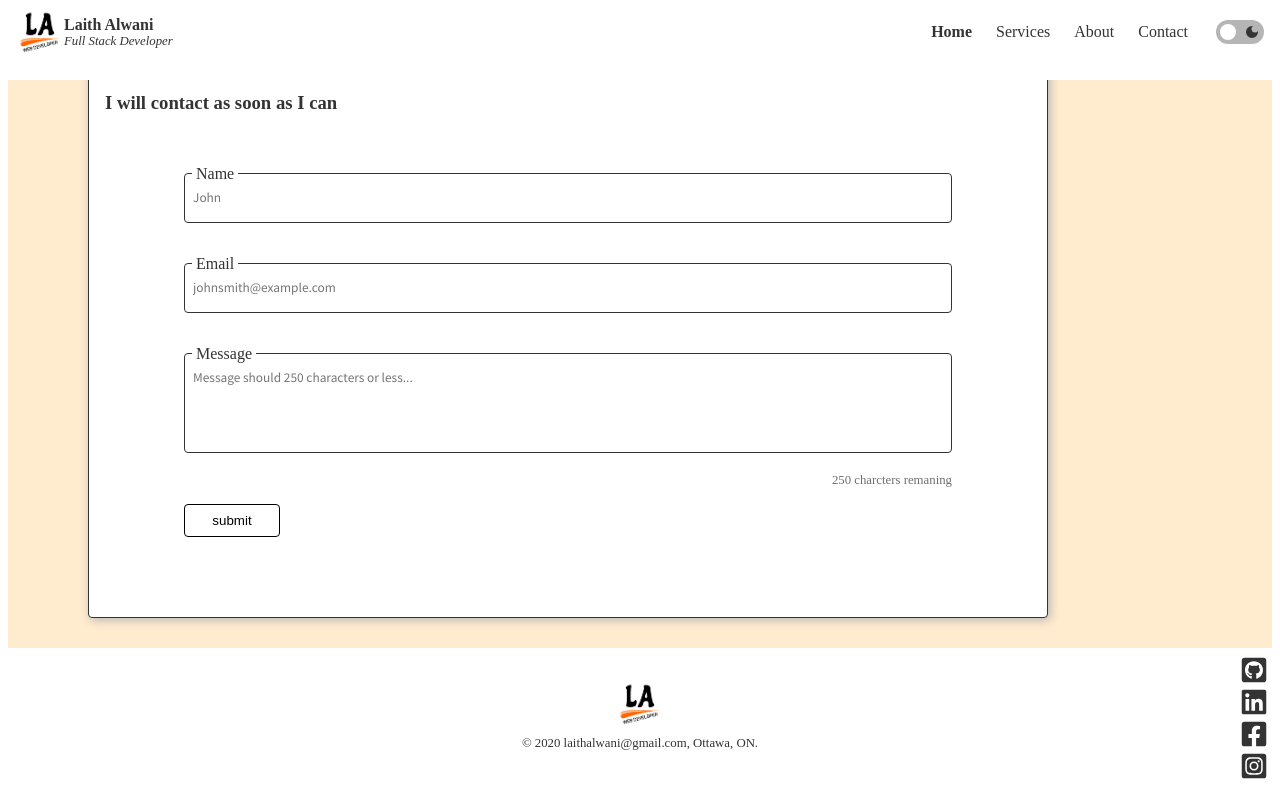
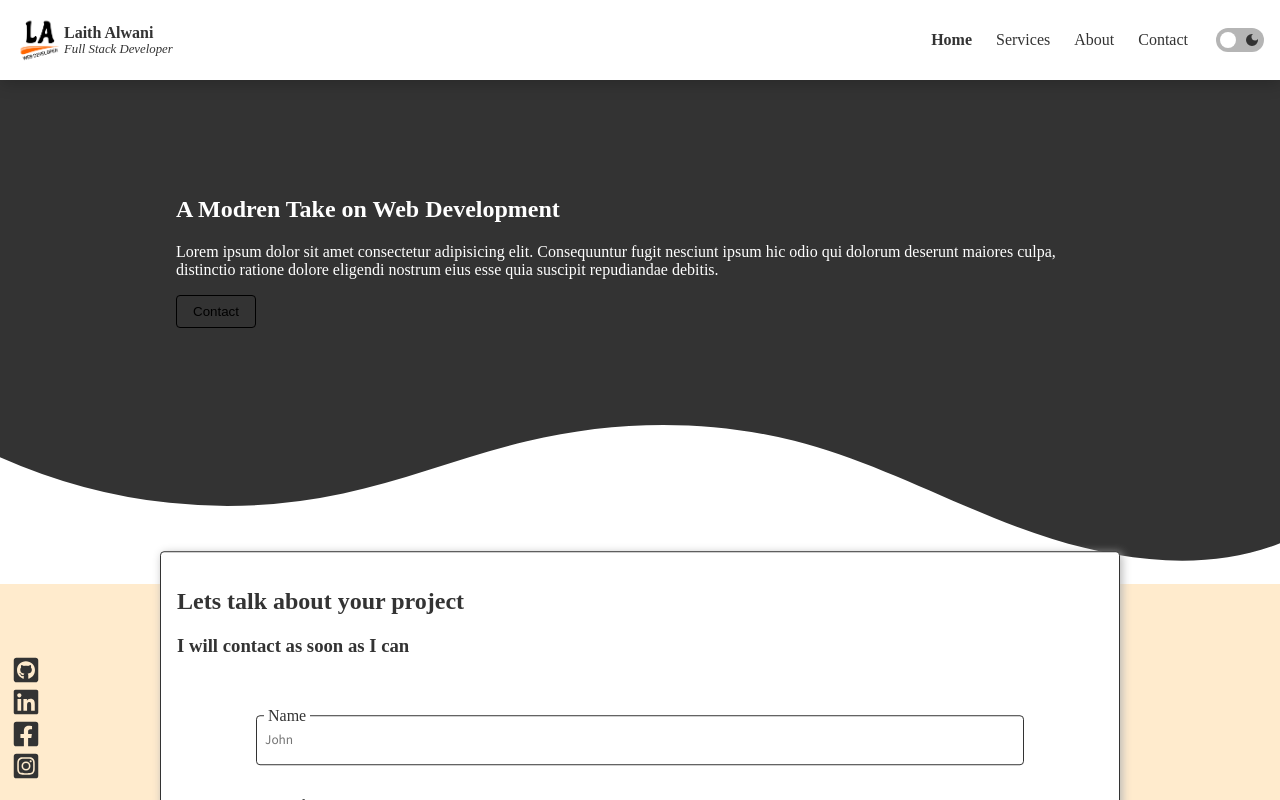
Before and after one commit to LaithAlwani/la-solutions, a Next.js app: page / in a window 1280 px wide. Shown: the top 800 px of the page. Built offline with nearby package versions, Linux system fonts and the light colour scheme.

Commit message:
adds contect to home page

```diff
--- a/app/globals.css
+++ b/app/globals.css
@@ -28,6 +28,8 @@ html {
 body {
   background-color: var(--background-color);
   color: var(--font-color);
+  margin: 0;
+  padding: 0;
 }
 
 a {
@@ -36,33 +38,35 @@ a {
   padding: 0.75rem;
 }
 
-button{
+button {
   padding: 0.5rem 1rem;
   background-color: transparent;
   border-radius: 0.25rem;
   border: 1px solid;
 }
 
-.section {
+.container {
   max-width: 60rem;
   padding-block-start: 6rem;
   padding-block-end: 1rem;
   padding-inline: 1rem;
   margin-inline: auto;
+}
 
-}
+
 
 /*Navbar*/
 nav {
+  position: fixed;
+  top: 0;
+  left: 0;
   background-color: var(--background-color);
-  position: fixed;
-  padding: 0 1rem;
+  padding: 1rem;
   width: 100%;
-  left: 0;
-
   display: flex;
   justify-content: flex-end;
   align-items: center;
+  box-shadow: 1px 4px 15px 0 rgba(0, 0, 0, .2);
   z-index: 3;
 }
 
@@ -112,7 +116,7 @@ nav {
   position: fixed;
   top: 0;
   left: 0;
-  width: 100%;
+  width: 0;
   height: 0;
   display: flex;
   flex-direction: column;
@@ -124,6 +128,7 @@ nav {
 }
 
 .nav-mobile.open {
+  width: 100%;
   height: 100vh;
 }
 
@@ -180,9 +185,8 @@ label {
   padding: 0 0.25rem 0.25rem;
   border-radius: 0.25rem;
   background-color: var(--background-color);
-
 }
-form .btn-form{
+form .btn-form {
   margin-left: auto;
   min-width: 6rem;
 }
@@ -205,8 +209,6 @@ form .btn-form{
   font-weight: bold;
   letter-spacing: 0.07rem;
 }
-
-
 
 /* Custom Dark Mode Toggle Element */
 
@@ -288,7 +290,7 @@ footer span {
 }
 
 @media (min-width: 768px) {
-  .section{
+  .section {
     padding-inline: 3rem;
   }
 
@@ -304,7 +306,7 @@ footer span {
   footer ul {
     position: fixed;
     bottom: 1rem;
-    right: 0;
+    left: 0;
     display: block;
     padding: 0;
     background-color: transparent;
--- a/app/page.js
+++ b/app/page.js
@@ -5,11 +5,35 @@ import ContactForm from "@/components/ContactForm";
 export default function Home() {
   return (
     <>
-      <div className={styles.contactFormContainer}>
+      <section>
+        <div className={styles.banner}>
+          <div className="container">
+            <div class={styles["custom-shape-divider-bottom-1716742249"]}>
+              <svg
+                data-name="Layer 1"
+                xmlns="http://www.w3.org/2000/svg"
+                viewBox="0 0 1200 120"
+                preserveAspectRatio="none">
+                <path
+                  d="M321.39,56.44c58-10.79,114.16-30.13,172-41.86,82.39-16.72,168.19-17.73,250.45-.39C823.78,31,906.67,72,985.66,92.83c70.05,18.48,146.53,26.09,214.34,3V0H0V27.35A600.21,600.21,0,0,0,321.39,56.44Z"
+                  class="shape-fill"></path>
+              </svg>
+            </div>
+            <h1>A Modren Take on Web Development</h1>
+            <p>
+              Lorem ipsum dolor sit amet consectetur adipisicing elit. Consequuntur fugit nesciunt
+              ipsum hic odio qui dolorum deserunt maiores culpa, distinctio ratione dolore eligendi
+              nostrum eius esse quia suscipit repudiandae debitis.
+            </p>
+            <button>Contact</button>
+          </div>
+        </div>
+      </section>
+      <section className={styles.contactFormContainer}>
         <div className={styles.contactFormWrapper}>
           <ContactForm />
         </div>
-      </div>
+      </section>
     </>
   );
 }
--- a/app/page.module.css
+++ b/app/page.module.css
@@ -1,25 +1,75 @@
-.contactFormContainer{
+.banner{
+  position: relative;
+  width: 100%;
+  min-height: 40vh;
+  background-color: var(--la-black);
+  padding-block: 5rem;
+  color: var(--background-color);
+  margin-bottom: 0;
+}
+
+
+.custom-shape-divider-bottom-1716742249{
+  display: none;
+}
+
+.contactFormContainer {
   position: relative;
   height: 40rem;
   background-color: blanchedalmond;
   padding: 5rem;
-
 }
 
 .contactFormWrapper {
   position: absolute;
-  top: -2rem;
+  top: 40%;
+  left: 50%;
+  transform: translate(-50%, -50%);
   max-width: 960px;
-  width: 100%;
+  width: 90%;
   background-color: var(--background-color);
   border: 1px solid var(--font-color);
   border-radius: 0.25rem;
   box-shadow: 2px 2px 10px var(--background-accent);
-  margin-inline: auto;
-  padding: 3rem 1rem;
+  padding: 1rem;
 }
 
 .contactFormWrapper > form {
   max-width: 768px;
   margin-inline: auto;
 }
+
+@media only screen and (min-width:768px) {
+  .banner{
+    position: relative;
+    width: 100%;
+    min-height: 40vh;
+    background-color: var(--la-black);
+    padding-top: 5rem;
+    color: var(--background-color);
+    margin-bottom: 10rem;
+  }
+  .custom-shape-divider-bottom-1716742249 {
+    position: absolute;
+    display: block;
+    bottom: -9.3rem;
+    left: 0;
+    width: 100%;
+    overflow: hidden;
+    line-height: 0;
+    transform: rotate(0deg);
+  }
+
+  .custom-shape-divider-bottom-1716742249 svg {
+    position: relative;
+    display: block;
+    width: calc(100% + 1.3px);
+    height: 150px;
+    fill: var(--la-black);
+  }
+
+  .custom-shape-divider-bottom-1716742249 .shape-fill {
+    fill: var(--background-color);
+  }
+
+}
```
Also changed, not shown: 1 other file (tests, documents, lock files or other folders).
